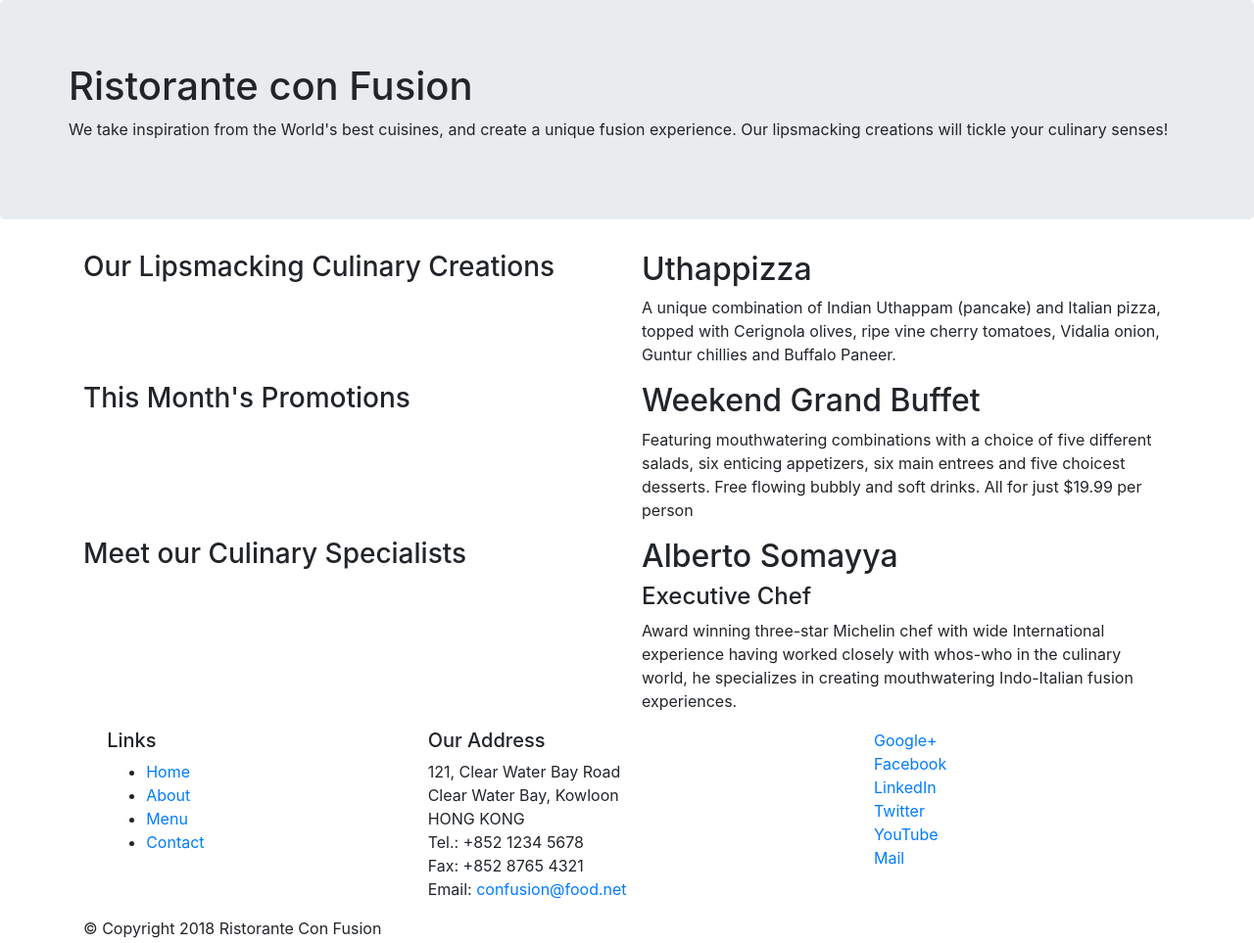
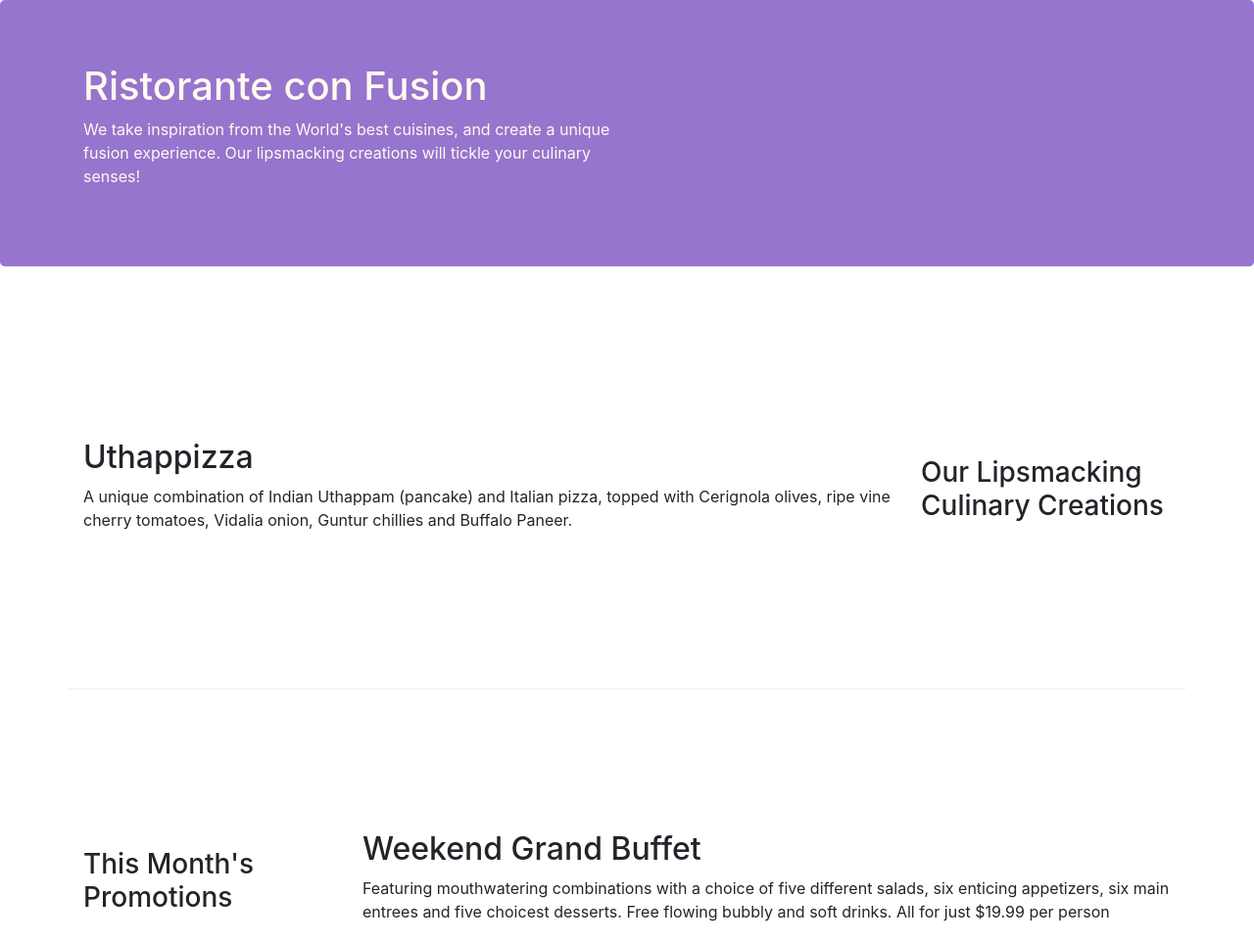
Before and after one commit to jeet142002/conFusion, a website: page index.html in a window 1280 px wide. Shown: the top 963 px of the page at 98% size. Drawn offline with nearby package versions, Linux system fonts and the light colour scheme.

Commit message:
Bootstrap Basics Part-2

```diff
--- /dev/null
+++ b/CSS/styles.css
@@ -0,0 +1,30 @@
+.row-header{
+    margin:0px auto;
+    padding:0px auto;
+}
+
+.row-content{
+    margin:0px auto;
+    padding: 50px 0px 50px 0px;
+    border-bottom: 1px ridge;
+    min-height:400px;
+}
+
+.footer{
+    background-color: #D1C4E9;
+    margin:0px auto;
+    padding: 20px 0px 20px 0px;
+}
+
+.jumbotron {
+    padding:70px 30px 70px 30px;
+    margin:0px auto;
+    background-color: #9575cd!important;
+    color:floralwhite;
+}
+
+.address{
+    font-size:80%;
+    margin:0px;
+    color:#0f0f0f;
+}
--- a/index.html
+++ b/index.html
@@ -8,6 +8,7 @@
     <meta http-equiv="x-ua-compatible" content="ie=edge">
 
     <!-- Bootstrap CSS -->
+    <link rel="stylesheet" href="CSS/styles.css">
     <link rel="stylesheet" href="node_modules/bootstrap/dist/css/bootstrap.min.css">
     <title>Ristorante Con Fusion</title>
 </head>
@@ -16,44 +17,44 @@
 
     <header class="jumbotron">
         <div class ="container">
-            <div>
-                <div class="row">
+            <div class="row row-header">
+                <div class="col-12 col-sm-6">
                     <h1>Ristorante con Fusion</h1>
                     <p>We take inspiration from the World's best cuisines, and create a unique fusion experience. Our lipsmacking creations will tickle your culinary senses!</p>
                 </div>
-                <div>
+                <div class="col-12 col-sm">
                 </div>
             </div>
         </div>
     </header>
 
     <div class ="container">
-        <div class="row">
-            <div class="col-12 col-sm-6">
+        <div class="row row-content align-items-center">
+            <div class="col-12 col-sm-4 order-sm-last col-md-3">
                 <h3>Our Lipsmacking Culinary Creations</h3>
             </div>
-            <div class="col-12 col-sm-6">
+            <div class="col col-sm order-sm-first col-md">
                 <h2>Uthappizza</h2>
                 <p>A unique combination of Indian Uthappam (pancake) and Italian pizza, topped with Cerignola olives, ripe vine cherry tomatoes, Vidalia onion, Guntur chillies and Buffalo Paneer.</p>
             </div>
         </div>
 
 
-        <div class="row">
-            <div class="col-12 col-sm-6">
+        <div class="row row-content align-items-center">
+            <div class="col-12 col-sm-4 col-md-3">
                 <h3>This Month's Promotions</h3>
             </div>
-            <div class="col-12 col-sm-6">
+            <div class="col col-sm col-md">
                 <h2>Weekend Grand Buffet</h2>
                 <p>Featuring mouthwatering combinations with a choice of five different salads, six enticing appetizers, six main entrees and five choicest desserts. Free flowing bubbly and soft drinks. All for just $19.99 per person </p>
             </div>
         </div>
 
-        <div class="row">
-            <div class="col-12 col-sm-6">
+        <div class="row row-content align-items-center">
+            <div class="col-12 col-sm-4 order-sm-last col-md-3">
                 <h3>Meet our Culinary Specialists</h3>
             </div>
-            <div class="col-12 col-sm-6">
+            <div class="col col-sm order-sm-first col-md">
                 <h2>Alberto Somayya</h2>
                 <h4>Executive Chef</h4>
                 <p>Award winning three-star Michelin chef with wide International experience having worked closely with whos-who in the culinary world, he specializes in creating mouthwatering Indo-Italian fusion experiences. </p>
@@ -61,19 +62,19 @@
         </div>
     </div>
 
-    <footer clas="container">
-        <div>
+    <footer class="footer">
+        <div class="container">
             <div class="row">
-                <div class="col-12 offset-1 col-sm-3">
+                <div class="col-4 offset-1 col-sm-3">
                     <h5>Links</h5>
-                    <ul>
+                    <ul class="list-unstyled">
                         <li><a href="#">Home</a></li>
                         <li><a href="#">About</a></li>
                         <li><a href="#">Menu</a></li>
                         <li><a href="#">Contact</a></li>
                     </ul>
                 </div>
-                <div class="col-12 col-sm-4">
+                <div class="col-7 col-sm-4">
                     <h5>Our Address</h5>
                     <address>
 		              121, Clear Water Bay Road<br>
@@ -84,8 +85,8 @@
 		              Email: <a href="mailto:confusion@food.net">confusion@food.net</a>
 		           </address>
                 </div>
-                <div class="row">
-                    <div class="col-4 offset-1 col-sm-2">
+                <div class="col-12 col-sm-4 align-self-center">
+                    <div class="text-center">
                         <a href="http://google.com/+">Google+</a>
                         <a href="http://www.facebook.com/profile.php?id=">Facebook</a>
                         <a href="http://www.linkedin.com/in/">LinkedIn</a>
@@ -95,8 +96,8 @@
                     </div>
                 </div>
            </div>
-           <div class="container">
-                <div>
+           <div class="row justify-content-center">
+                <div class="col-auto">
                     <p>© Copyright 2018 Ristorante Con Fusion</p>
                 </div>
            </div>
```
